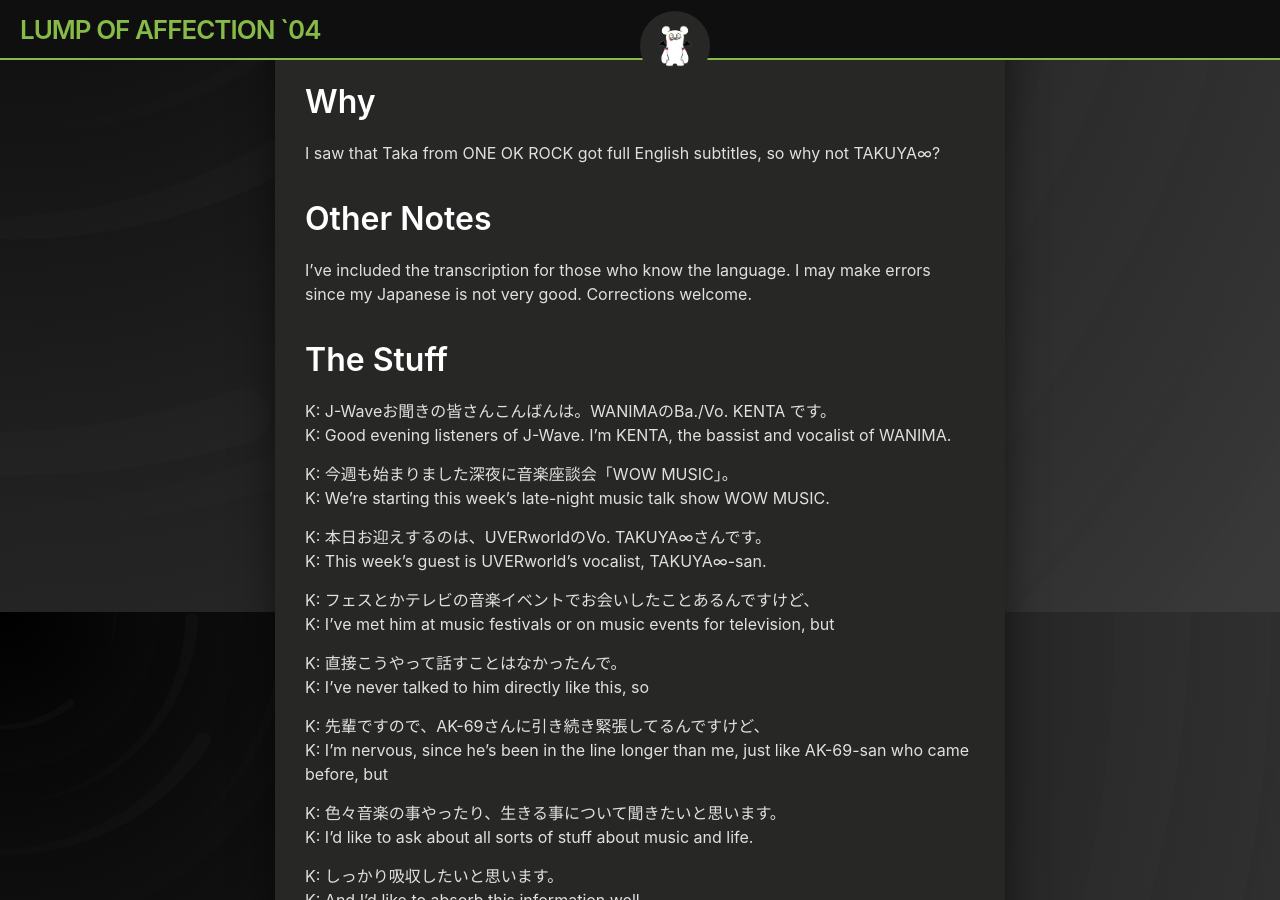
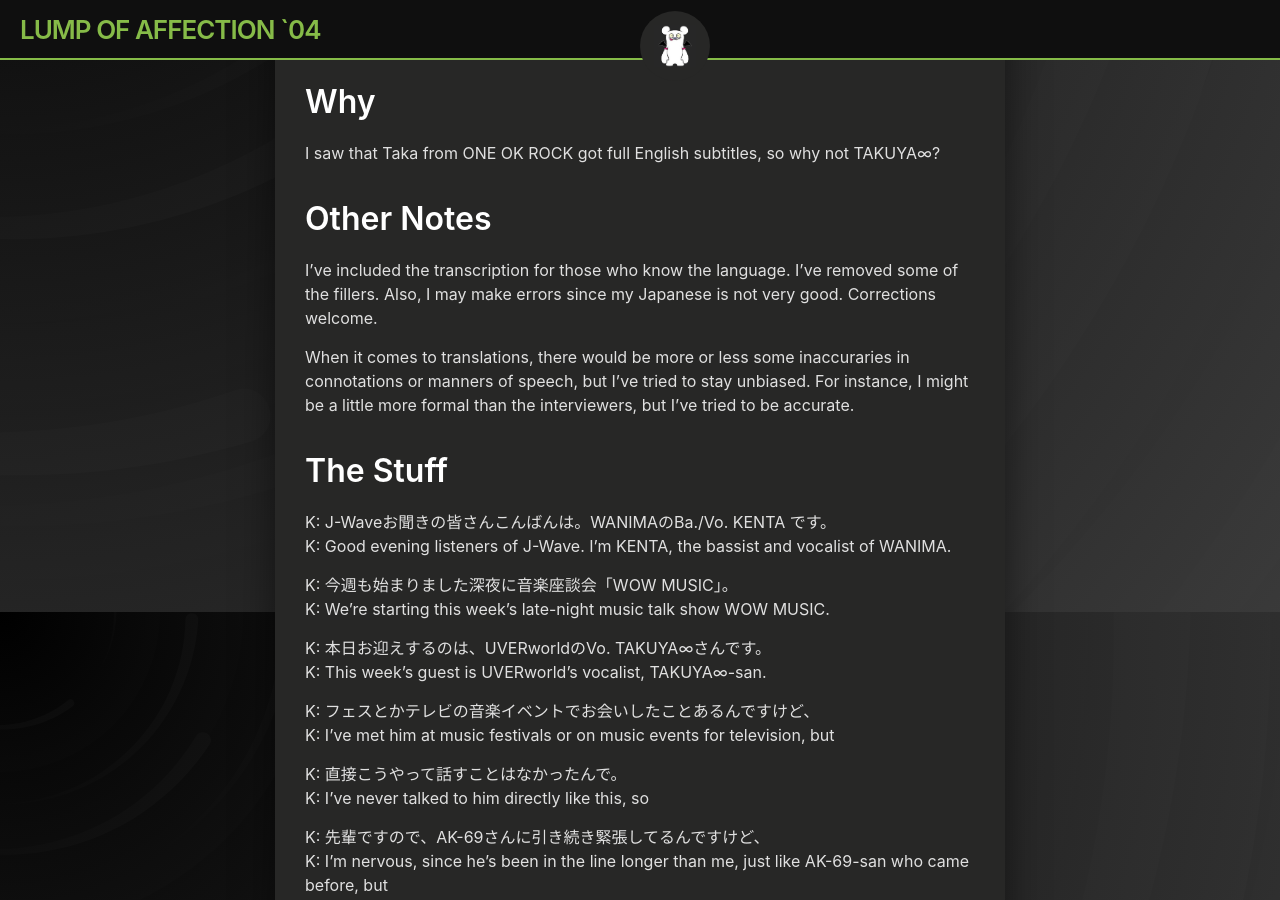
Before and after one commit to lump04/lump, a Jekyll site: the page built from _posts/2021-06-06-wowmusic.md, in a window 1280 px wide and 900 px high, scrolled down 348 px. Built offline with Jekyll 4.4.1, drawn with Linux system fonts in a browser that asks for light colours; some of the changed text lies outside the part shown.

Commit message:
corrected date and typo

```diff
--- a/_posts/2020-06-06-wowmusic.md
+++ b/_posts/2021-06-06-wowmusic.md
@@ -14,7 +14,9 @@ I saw that Taka from ONE OK ROCK got full English subtitles, so why not TAKUYA
 
 ## Other Notes
 
-I've included the transcription for those who know the language. I may make errors since my Japanese is not very good. Corrections welcome.
+I've included the transcription for those who know the language. I've removed some of the fillers. Also, I may make errors since my Japanese is not very good. Corrections welcome.
+
+When it comes to translations, there would be more or less some inaccuraries in connotations or manners of speech, but I've tried to stay unbiased. For instance, I might be a little more formal than the interviewers, but I've tried to be accurate.
 
 ## The Stuff
 
```
Also changed, not shown: other parts of _posts/2021-06-06-wowmusic.md (+1 -1 lines).
